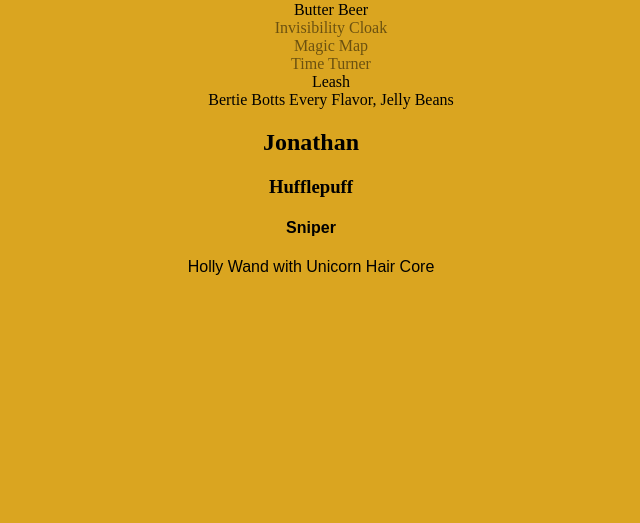
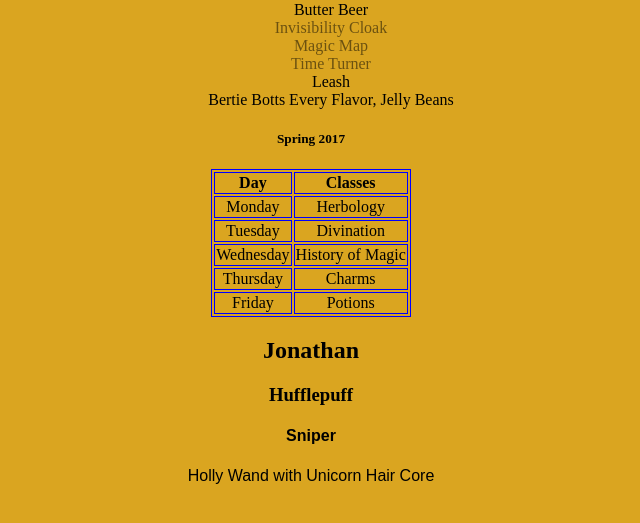
Before and after one commit to Jonathan1295-09/jQuery_Magic, a plain HTML site: page Hogwarts/index.html in a window 1280 px wide. Shown: the part 79-602 px from the top of the page, without its empty margins (329-969 px from the left). Drawn offline with nearby package versions, Linux system fonts and the light colour scheme.

Commit message:
commit 4

```diff
--- a/Hogwarts/app.js
+++ b/Hogwarts/app.js
@@ -28,12 +28,12 @@ $p.text("Holly Wand with Unicorn Hair Core");
 $("body").append($p);
 
 const $ul = $('<ul>').attr('storage', 'trunk');
-const $liButterBeer = $('<li>').text('Butter Beer');
-const $liInvisibilityCloak = $('<li>').addClass('secret').text('Invisibility Cloak');
-const $liMagicMap = $('<li>').addClass('secret').text('Magic Map');
-const $liTimeTurner = $('<li>').addClass('secret').text('Time Turner');
+const $liButter = $('<li>').text('Butter Beer');
+const $liInvisibility = $('<li>').addClass('secret').text('Invisibility Cloak');
+const $liMagic = $('<li>').addClass('secret').text('Magic Map');
+const $liTime = $('<li>').addClass('secret').text('Time Turner');
 const $liLeash = $('<li>').addClass('petType').text('Leash');
 const $liBeans = $('<li>').text('Bertie Botts Every Flavor, Jelly Beans');
 
-$ul.append($liButterBeer, $liInvisibilityCloak, $liMagicMap, $liTimeTurner, $liLeash, $liBeans);
+$ul.append($liButter, $liInvisibility, $liMagic, $liTime, $liLeash, $liBeans);
 $container.append($ul);
--- a/Hogwarts/index.html
+++ b/Hogwarts/index.html
@@ -11,6 +11,33 @@
 <body>
     <script type="text/javascript" defer src="app.js"></script>
     <div id="container"></div>
+    <h5>Spring 2017</h5>
+       <table>
+        <thead>
+           <th>Day</th>
+           <th>Classes</th>
+           <tr>
+            <td>Monday</td>
+            <td>Herbology</td>
+           </tr>
+           <tr>
+            <td>Tuesday</td>
+            <td>Divination</td>
+           </tr>
+           <tr>
+            <td>Wednesday</td>
+            <td>History of Magic</td>
+           </tr>
+           <tr>
+            <td>Thursday</td>
+            <td>Charms</td>
+           </tr>
+           <tr>
+            <td>Friday</td>
+            <td>Potions</td>
+           </tr>
+        </thead>
+       </table>
 
 
 </body>
--- a/Hogwarts/main.css
+++ b/Hogwarts/main.css
@@ -5,12 +5,22 @@ body {
 
 h4, p {
     font-family: fantasy;
+
 }
 
 .secret{
     opacity: 0.5;
+    text-align: center;
+
 }
 
 ul{
     list-style-type: none;
+    margin: auto;
 }
+
+table,th,td{
+    border: 1px solid blue;
+    text-align: center;
+    margin: auto;
+}
```
